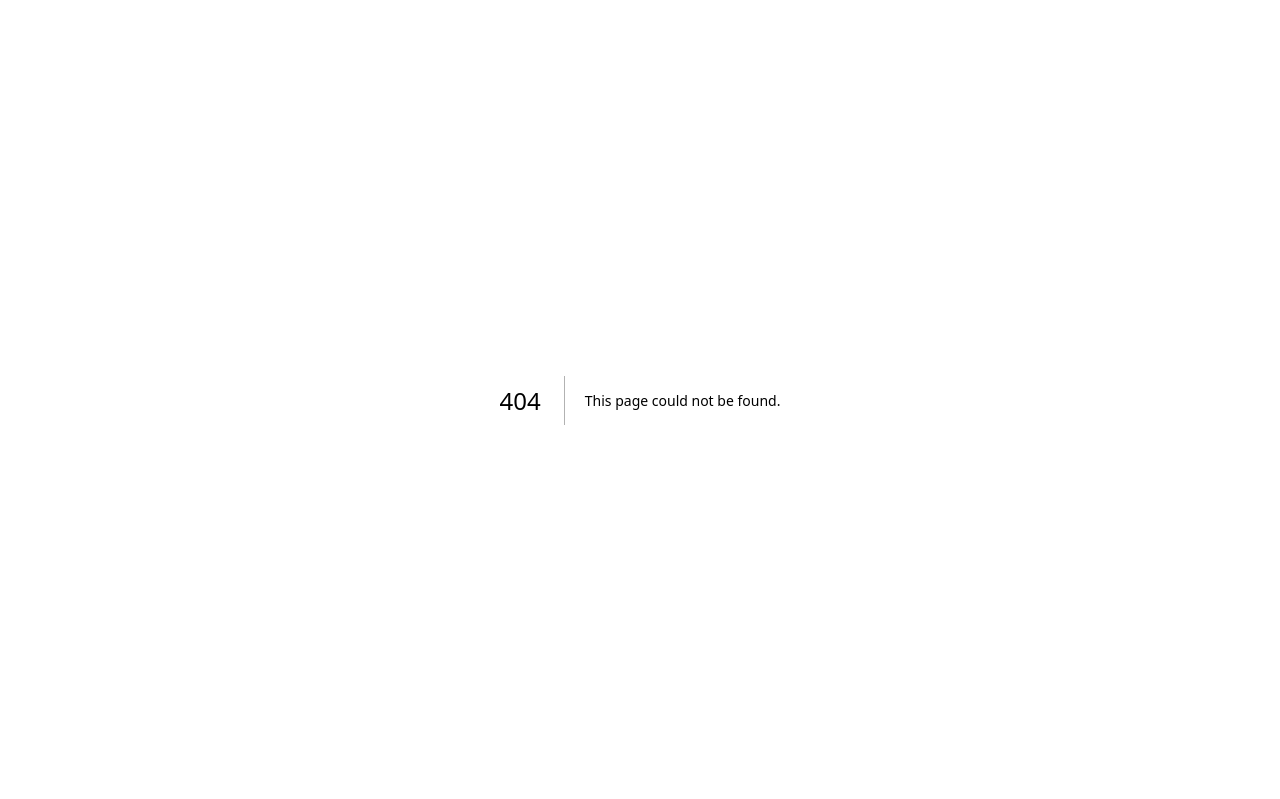
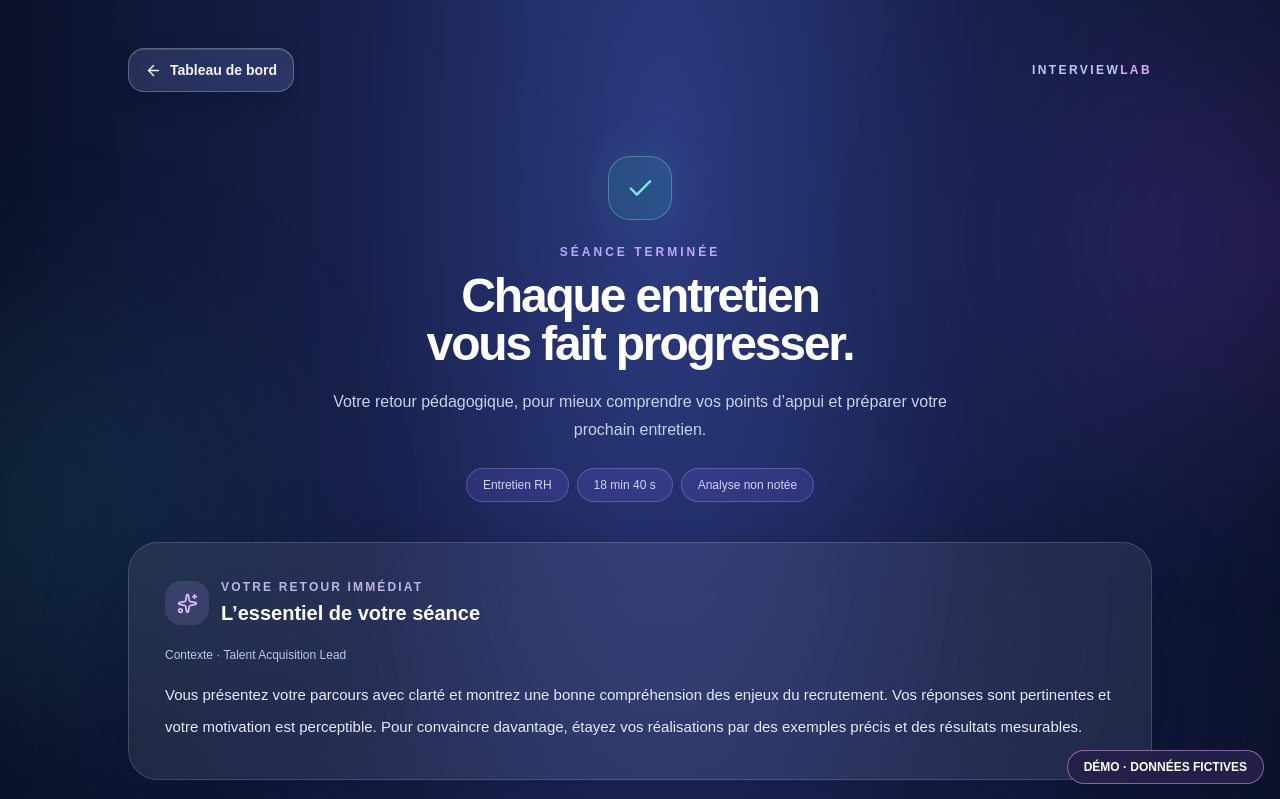
Before and after one commit to Achrafsila/ai-interview-platform, a Next.js app in the folder web/: page /dev/report-preview in a window 1280 px wide. Before the commit this address had no page. Shown: the top 799 px of the page. Built offline with nearby package versions, Linux system fonts and the light colour scheme.

Commit message:
feat(dev): preview real post-interview report with fictional data

```diff
--- /dev/null
+++ b/web/src/app/dev/report-preview/page.tsx
@@ -0,0 +1,18 @@
+import { notFound } from "next/navigation";
+import { InterviewReport } from "@/app/interview/InterviewReport";
+
+const fictitiousFeedback = `**Bilan bref** : Vous présentez votre parcours avec clarté et montrez une bonne compréhension des enjeux du recrutement. Vos réponses sont pertinentes et votre motivation est perceptible. Pour convaincre davantage, étayez vos réalisations par des exemples précis et des résultats mesurables.
+
+**Point fort observable** : Votre capacité à expliquer des situations de collaboration avec les managers et à formuler vos décisions de façon professionnelle.
+
+**Axe d'amélioration prioritaire** : Certains exemples gagneraient à être mieux structurés. Précisez la situation de départ, votre contribution personnelle et l'impact obtenu, idéalement avec des chiffres.
+
+**Conseil concret** : Préparez deux réussites professionnelles en utilisant la méthode STAR. Entraînez-vous à les expliquer en moins de deux minutes, puis reformulez votre conclusion pour montrer la valeur créée.`;
+
+export default function ReportPreviewPage() {
+  if (process.env.NODE_ENV !== "development") notFound();
+  return <>
+    <div className="fixed bottom-4 right-4 z-50 rounded-full border border-fuchsia-300/50 bg-[#24204A]/95 px-4 py-2 text-xs font-semibold text-white shadow-xl">DÉMO · DONNÉES FICTIVES</div>
+    <InterviewReport feedback={fictitiousFeedback} jobTitle="Talent Acquisition Lead" family="rh" elapsed={1120}/>
+  </>;
+}
```
